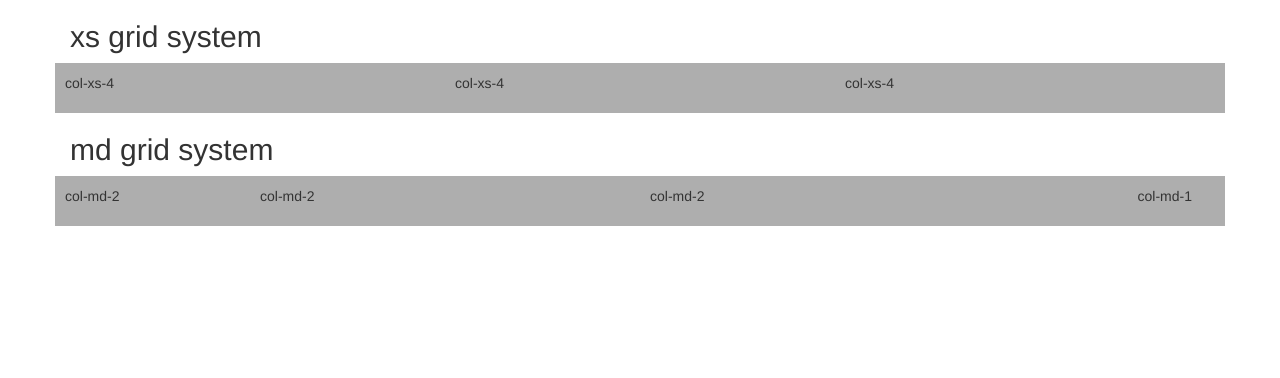
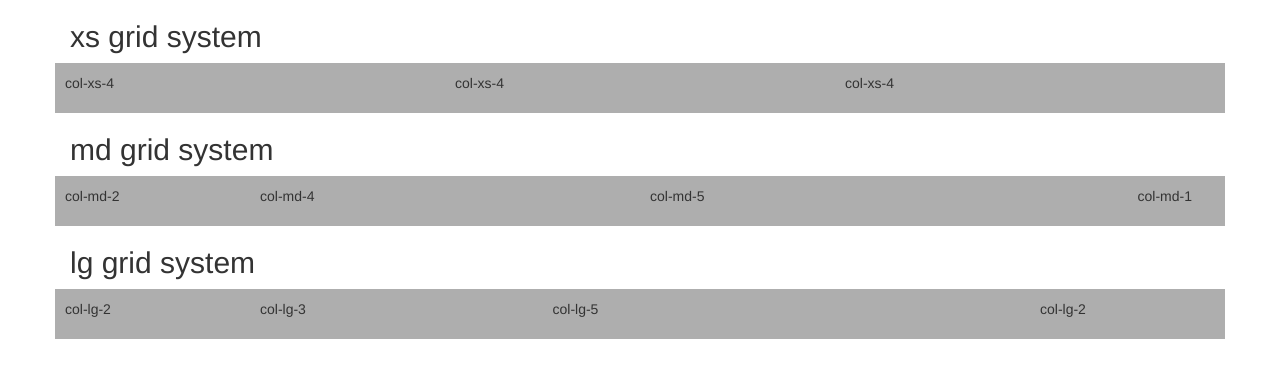
Before and after one commit to kevin8684/grid-system, a plain HTML site: page index.html in a window 1280 px wide. Drawn offline with Linux system fonts and the light colour scheme.

Commit message:
created lg grid system

```diff
--- a/index.html
+++ b/index.html
@@ -27,19 +27,34 @@
 				<p>col-md-2</p>
 			</div>
 			<div class="col-md-4">
-				<p>col-md-2</p>
+				<p>col-md-4</p>
 			</div>
 			<div class="col-md-5">
-				<p>col-md-2</p>
+				<p>col-md-5</p>
 			</div>
 			<div class="col-md-1">
 				<p>col-md-1</p>
 			</div>
+			</div> <!-- end of md grid -->
+
+		<h2>lg grid system</h2>
+			<div class="row show-grid">
+			<div class="col-lg-2">
+				<p>col-lg-2</p>
 			</div>
+			<div class="col-lg-3">
+				<p>col-lg-3</p>
+			</div>
+			<div class="col-lg-5">
+				<p>col-lg-5</p>
+			</div>
+			<div class="col-lg-2">
+				<p>col-lg-2</p>
+			</div> <!-- end of lg grid -->
 	</div> <!-- end of container -->
 </body>
 </html>
 
 
-<!-- 4 elements med
-2, 4,5,1 -->
+<!-- 4 elements lg
+2, 3,5,2 -->
```
Also changed, not shown: css/styles.css (line endings or trailing spaces).
